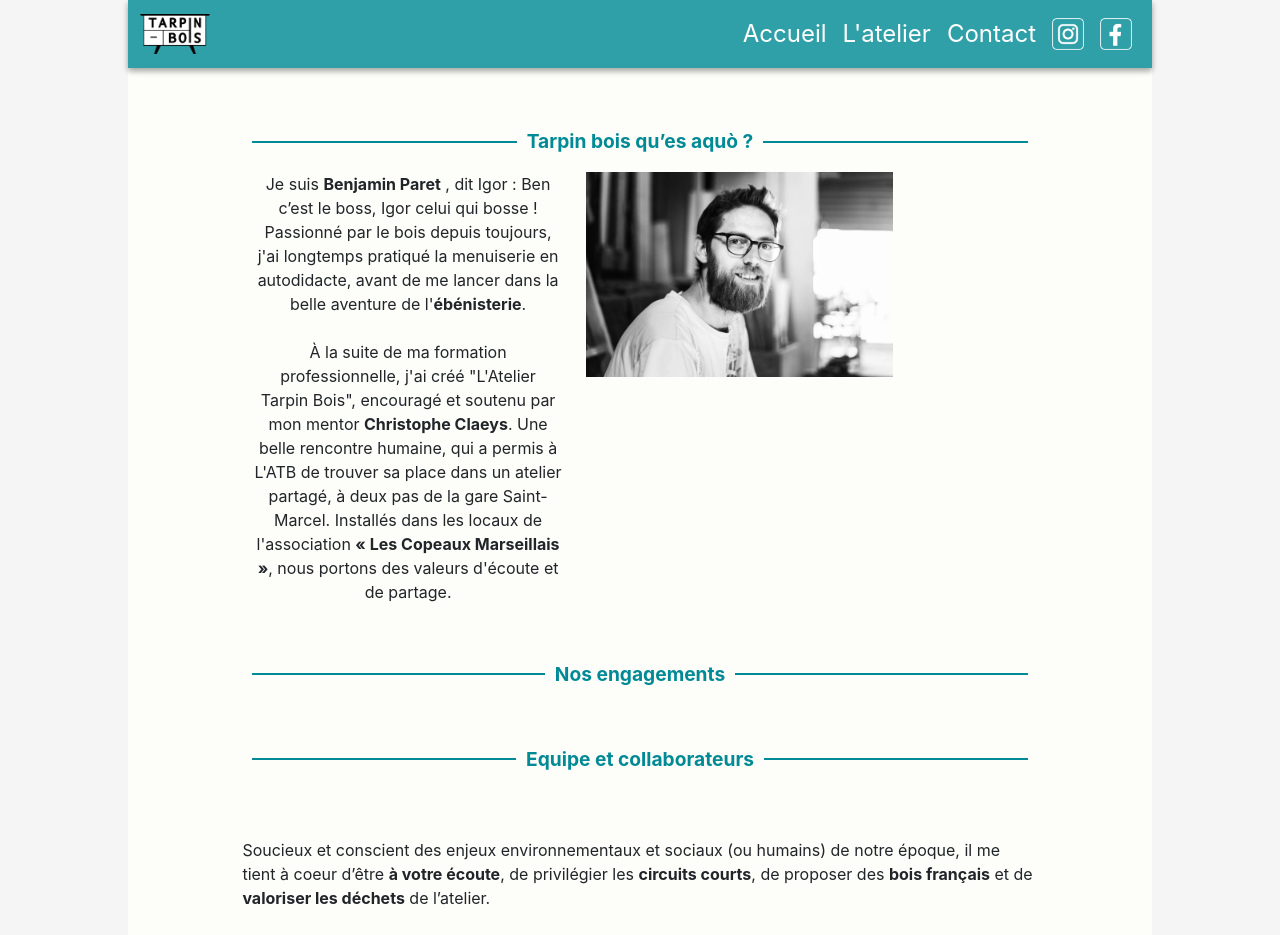
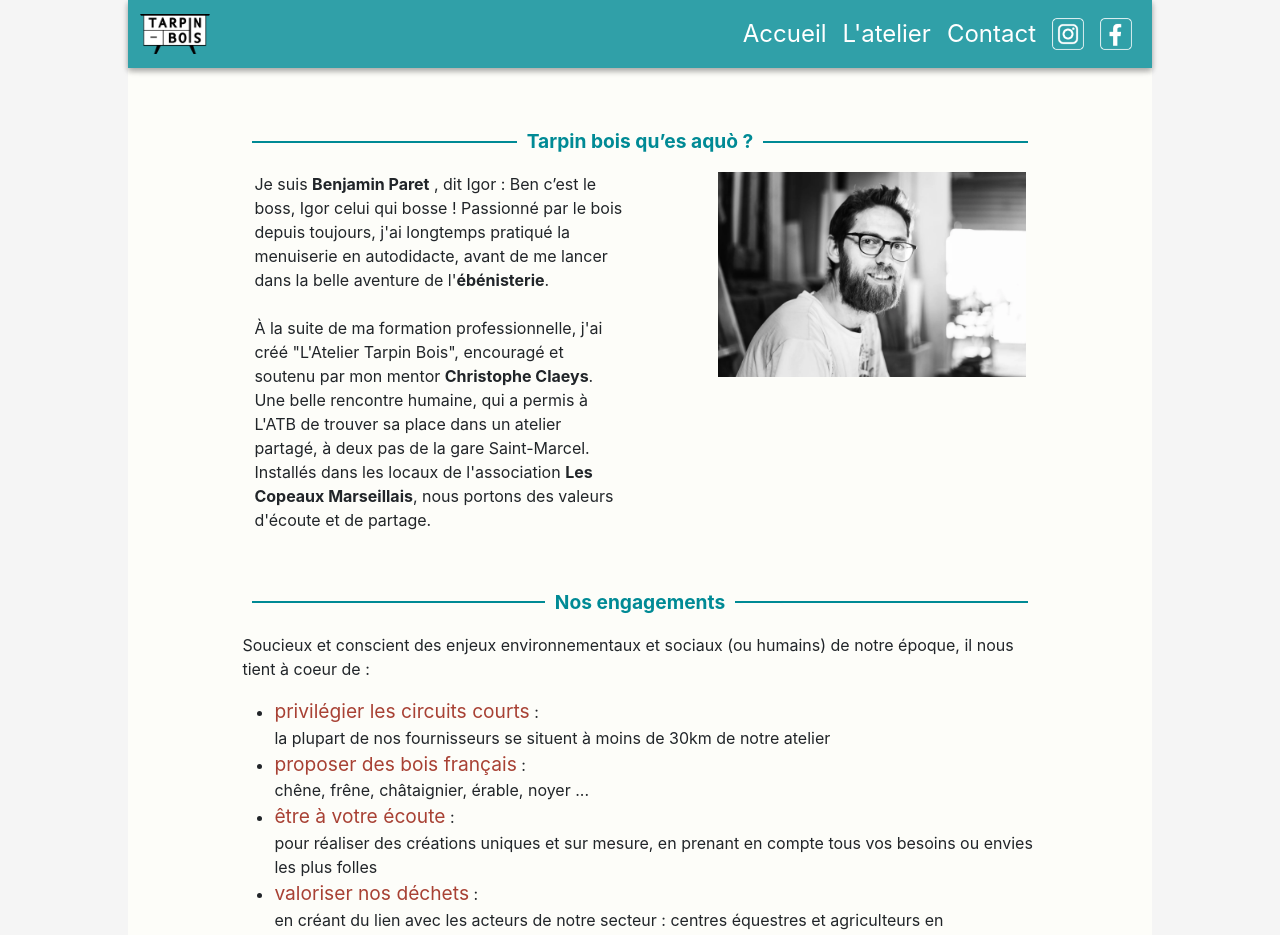
Before and after one commit to CanFays/l-atelier-tarpin-bois, a React (Create React App) app: page /qui-sommes-nous in a window 1280 px wide. Shown: the top 935 px of the page. Built offline with nearby package versions, Linux system fonts and the light colour scheme.

Commit message:
contact et about : texte et style - OK

```diff
--- a/src/pages/About.css
+++ b/src/pages/About.css
@@ -12,3 +12,8 @@
   margin-left: 1rem;
   margin-bottom: 1rem;
 }
+
+.title-commitment {
+  color:#A84134;
+  font-size: larger
+}
--- a/src/pages/About.js
+++ b/src/pages/About.js
@@ -8,39 +8,35 @@ function About() {
     <div className='container about'>
       <TitleLined myTitle={"Tarpin bois qu’es aquò ?"} id={"padding-to-be-see"} />
       <section className='about-presentation'>
-        <div class="container text-center">
-          <div class="row">
-            <div class="col-11 order-sm-2 col-sm-5">
+        <div class="container">
+          <div class="row justify-content-between">
+            <div class="col-11 order-md-2 col-md-5 mb-4">
               <img src={Igor} alt="Benjamin Paret" className='img-presentation'/>
             </div>
-            <div class="col-11 order-sm-1 col-sm-5">
+            <div class="col-11 order-md-1 col-md-6">
               <p>Je suis <strong>Benjamin Paret</strong> , dit Igor : Ben c’est le boss, Igor celui qui bosse ! Passionné par le bois depuis toujours, j'ai longtemps pratiqué la menuiserie en autodidacte, avant de me lancer dans la belle aventure de l'<strong>ébénisterie</strong>. <br /><br />À la suite de ma formation professionnelle, j'ai créé "L'Atelier Tarpin Bois", encouragé et soutenu par mon mentor <strong>Christophe Claeys</strong>. Une belle rencontre humaine, qui a permis à L'ATB de trouver sa place dans un atelier partagé, à deux pas de la gare Saint-Marcel.
-              Installés dans les locaux de l'association <strong>« Les Copeaux Marseillais »</strong>, nous portons des valeurs d'écoute et de partage.
+              Installés dans les locaux de l'association <strong>Les Copeaux Marseillais</strong>, nous portons des valeurs d'écoute et de partage.
               </p>
             </div>
-            {/* <div class="col-10 order-3 col-sm-11">
-              <p></p>
-            </div> */}
           </div>
         </div>
       </section>
-
-
-
-
-
-
       <TitleLined myTitle={"Nos engagements"} />
       <section className='commitment'>
-
+        <p>Soucieux et conscient des enjeux environnementaux et sociaux (ou humains) de notre époque, il nous tient à coeur de :</p>
+        <ul>
+          <li><span className='title-commitment'>privilégier les circuits courts</span>  :<br />
+la plupart de nos fournisseurs se situent à moins de 30km de notre atelier</li>
+          <li><span className='title-commitment'>proposer des bois français</span>  :<br />chêne, frêne, châtaignier, érable, noyer ... </li>
+          <li><span className='title-commitment'>être à votre écoute</span>  :<br />pour réaliser des créations uniques et sur mesure, en prenant en compte tous vos besoins ou envies les plus folles</li>
+          <li><span className='title-commitment'>valoriser nos déchets</span>  :<br />en créant du lien avec les acteurs de notre secteur : centres équestres et agriculteurs en permaculture pour les copeaux de bois ; distribution de chutes de bois massif pour les personnes ayant une cheminée ou un barbecue (faut pas oublier qu'on est dans le Sud !)</li>
+        </ul>
       </section>
       <TitleLined myTitle={"Equipe et collaborateurs"} />
       <section className='team'>
-
+        <p>Afin de garantir un travail unique, éthique et de qualité, nous travaillons en étroite collaboration avec différents <strong>artisans locaux</strong> (ébénistes, tourneurs, ferronniers, tapissiers d'ameublement, laqueurs).</p>
+        <p><br />Notre bureau d'étude pourra vous proposer des <strong>visuels 3D</strong> réalistes afin de vous immerger pleinement dans vos projets: <br /> "<strong>N++ architecte</strong>" se fera un plaisir de designer agencement et mobilier.</p>
       </section>
-
-
-      <br /><br />Soucieux et conscient des enjeux environnementaux et sociaux (ou humains) de notre époque, il me tient à coeur d’être <strong>à votre écoute</strong>, de privilégier les <strong>circuits courts</strong>, de proposer des <strong>bois français</strong> et de <strong>valoriser les  déchets</strong> de l’atelier.
     </div>
   );
 }
--- a/src/pages/Contact.js
+++ b/src/pages/Contact.js
@@ -1,5 +1,6 @@
 import React, { useRef } from 'react';
 import './Contact.css'
+import '../components/BtnTommette.css'
 import TitleLined from '../components/TitleLined';
 import Map from '../components/Map'
 // import emailjs from 'emailjs-com';
@@ -52,7 +53,7 @@ function Contact() {
             <label htmlFor="message" className="form-label">Message</label>
             <textarea className="form-control" id="message" rows="4" name="message" required></textarea>
           </div>
-          <button type="submit" className="btn btn-primary">Envoyer</button>
+          <button type="submit" className="btn btn-tommette">Envoyer</button>
         </form>
       </section>
       <TitleLined myTitle={"Ateliers et stages"} />
@@ -67,12 +68,12 @@ function Contact() {
       <section className="map">
       <div class="container text-start">
         <div class="row justify-content-evenly">
-          <div class="order-2 col-10 order-sm-1 col-sm-6 col-xl-4">
+          <div class="order-2 col-10 order-sm-1 col-sm-6 col-xl-5">
             <Map />
           </div>
-          <div class="order-1 col-10 order-sm-2 col-sm-6 col-xl-4">
+          <div class="order-1 col-10 order-sm-2 col-sm-6 col-xl-6">
             <p>C’est par là !</p>
-            <p>3 Bd Adrien Rousseau, <br />13011 Marseille <br /><br /> L'atelier est accessible en voiture, en train ou bus 80, arrêt St-Marcel.</p>
+            <p>3 Bd Adrien Rousseau, <br />13011 Marseille <br /><br /> L'atelier est accessible en voiture, en train (gare St-Marcel) ou bus 50.</p>
           </div>
         </div>
       </div>
```
